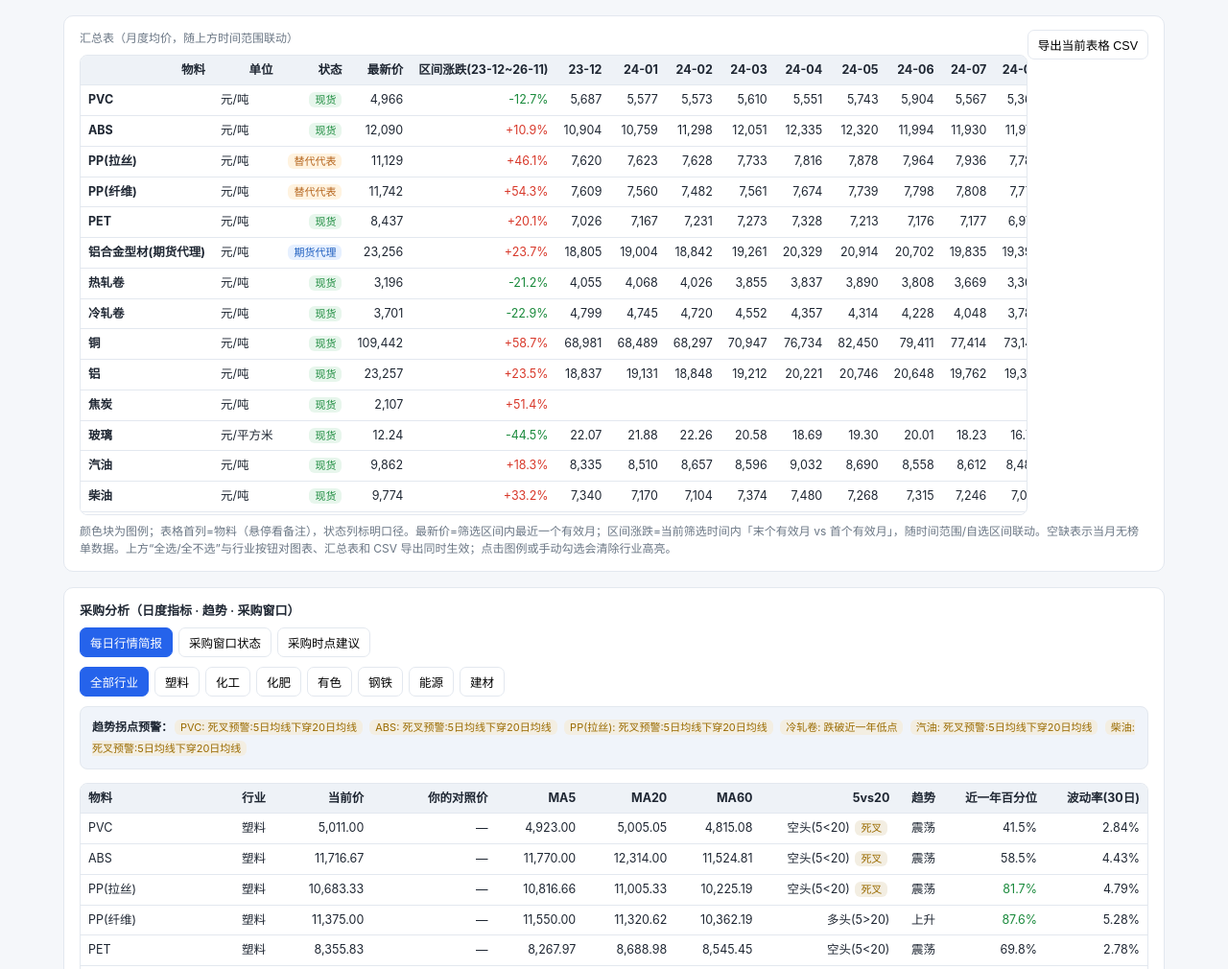
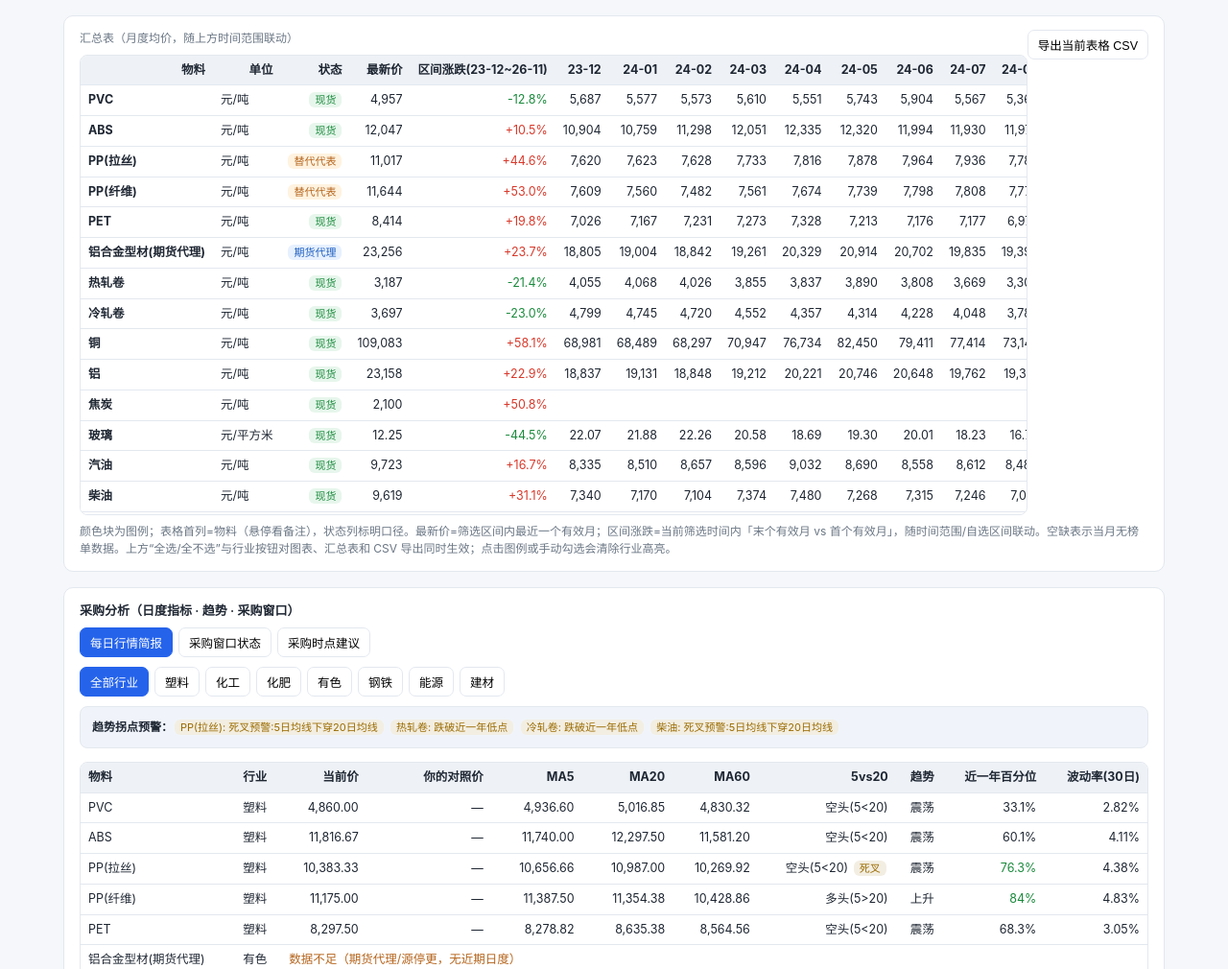
Before and after one commit to chenxi3319/material-price, a plain HTML site: page index.html in a window 1280 px wide. Shown: the part 990-2000 px from the top of the page at 96% size. Drawn offline with Linux system fonts and the light colour scheme.

Commit message:
价格更新 2026-11-19

```diff
--- a/index.html
+++ b/index.html
@@ -481,32 +481,30 @@ const DATA = {
         "2026-08": 4441.19,
         "2026-09": 4767.38,
         "2026-10": 4998.43,
-        "2026-11": 4965.62
+        "2026-11": 4956.8
       },
       "caliber": "现货",
       "caliber_note": "生意社大宗榜官方月均价，可直接用于比价",
       "analytics": {
-        "current": 5011.0,
-        "current_date": "2026-11-13",
-        "ma5": 4923.0,
-        "ma20": 5005.05,
-        "ma60": 4815.08,
+        "current": 4860.0,
+        "current_date": "2026-11-18",
+        "ma5": 4936.6,
+        "ma20": 5016.85,
+        "ma60": 4830.32,
         "cross_status": "below",
-        "cross_event": "death",
-        "vol30": 2.84,
-        "pct1y": 41.5,
+        "cross_event": "none",
+        "vol30": 2.82,
+        "pct1y": 33.1,
         "trend": "osc",
         "window": "neutral",
         "method": "按需采购",
         "lock_ratio": 40,
         "exec_limit": "30日内按生产节奏采购",
-        "warn": [
-          "死叉预警:5日均线下穿20日均线"
-        ],
-        "daily_count": 400,
+        "warn": [],
+        "daily_count": 402,
         "daily_range": [
           "2025-05-01",
-          "2026-11-13"
+          "2026-11-18"
         ]
       }
     },
@@ -673,32 +671,30 @@ const DATA = {
         "2026-08": 9898.73,
         "2026-09": 11242.06,
         "2026-10": 12232.15,
-        "2026-11": 12089.58
+        "2026-11": 12046.67
       },
       "caliber": "现货",
       "caliber_note": "生意社大宗榜官方月均价，可直接用于比价",
       "analytics": {
-        "current": 11716.67,
-        "current_date": "2026-11-13",
-        "ma5": 11770.0,
-        "ma20": 12314.0,
-        "ma60": 11524.81,
+        "current": 11816.67,
+        "current_date": "2026-11-18",
+        "ma5": 11740.0,
+        "ma20": 12297.5,
+        "ma60": 11581.2,
         "cross_status": "below",
-        "cross_event": "death",
-        "vol30": 4.43,
-        "pct1y": 58.5,
+        "cross_event": "none",
+        "vol30": 4.11,
+        "pct1y": 60.1,
         "trend": "osc",
         "window": "neutral",
         "method": "按需采购",
         "lock_ratio": 40,
         "exec_limit": "30日内按生产节奏采购",
-        "warn": [
-          "死叉预警:5日均线下穿20日均线"
-        ],
-        "daily_count": 399,
+        "warn": [],
+        "daily_count": 401,
         "daily_range": [
           "2025-05-01",
-          "2026-11-13"
+          "2026-11-18"
         ]
       }
     },
@@ -843,20 +839,20 @@ const DATA = {
         "2026-08": 9093.81,
         "2026-09": 9879.84,
         "2026-10": 10720.0,
-        "2026-11": 11129.17
+        "2026-11": 11016.66
       },
       "caliber": "替代代表",
       "caliber_note": "原榜单品种已停更，用其细分规格月均代表，口径略变",
       "analytics": {
-        "current": 10683.33,
-        "current_date": "2026-11-13",
-        "ma5": 10816.66,
-        "ma20": 11005.33,
-        "ma60": 10225.19,
+        "current": 10383.33,
+        "current_date": "2026-11-18",
+        "ma5": 10656.66,
+        "ma20": 10987.0,
+        "ma60": 10269.92,
         "cross_status": "below",
         "cross_event": "death",
-        "vol30": 4.79,
-        "pct1y": 81.7,
+        "vol30": 4.38,
+        "pct1y": 76.3,
         "trend": "osc",
         "window": "closed",
         "method": "暂缓采购(仅急需)",
@@ -865,10 +861,10 @@ const DATA = {
         "warn": [
           "死叉预警:5日均线下穿20日均线"
         ],
-        "daily_count": 400,
+        "daily_count": 402,
         "daily_range": [
           "2025-05-01",
-          "2026-11-13"
+          "2026-11-18"
         ]
       }
     },
@@ -959,30 +955,30 @@ const DATA = {
         "2026-08": 9187.5,
         "2026-09": 9872.02,
         "2026-10": 10847.32,
-        "2026-11": 11742.19
+        "2026-11": 11643.75
       },
       "caliber": "替代代表",
       "caliber_note": "原榜单品种已停更，用其细分规格月均代表，口径略变",
       "analytics": {
-        "current": 11375.0,
-        "current_date": "2026-11-13",
-        "ma5": 11550.0,
-        "ma20": 11320.62,
-        "ma60": 10362.19,
+        "current": 11175.0,
+        "current_date": "2026-11-18",
+        "ma5": 11387.5,
+        "ma20": 11354.38,
+        "ma60": 10428.86,
         "cross_status": "above",
         "cross_event": "none",
-        "vol30": 5.28,
-        "pct1y": 87.6,
+        "vol30": 4.83,
+        "pct1y": 84.0,
         "trend": "up",
         "window": "closed",
         "method": "暂缓采购(仅急需)",
         "lock_ratio": 10,
         "exec_limit": "暂不采购, 等待价格回调",
         "warn": [],
-        "daily_count": 400,
+        "daily_count": 402,
         "daily_range": [
           "2025-05-01",
-          "2026-11-13"
+          "2026-11-18"
         ]
       }
     },
@@ -1149,30 +1145,30 @@ const DATA = {
         "2026-08": 7611.34,
         "2026-09": 8554.33,
         "2026-10": 8867.43,
-        "2026-11": 8437.11
+        "2026-11": 8413.77
       },
       "caliber": "现货",
       "caliber_note": "生意社大宗榜官方月均价，可直接用于比价",
       "analytics": {
-        "current": 8355.83,
-        "current_date": "2026-11-13",
-        "ma5": 8267.97,
-        "ma20": 8688.98,
-        "ma60": 8545.45,
+        "current": 8297.5,
+        "current_date": "2026-11-18",
+        "ma5": 8278.82,
+        "ma20": 8635.38,
+        "ma60": 8564.56,
         "cross_status": "below",
         "cross_event": "none",
-        "vol30": 2.78,
-        "pct1y": 69.8,
+        "vol30": 3.05,
+        "pct1y": 68.3,
         "trend": "osc",
         "window": "neutral",
         "method": "按需采购",
         "lock_ratio": 40,
         "exec_limit": "30日内按生产节奏采购",
         "warn": [],
-        "daily_count": 400,
+        "daily_count": 402,
         "daily_range": [
           "2025-05-01",
-          "2026-11-13"
+          "2026-11-18"
         ]
       }
     },
@@ -1450,30 +1446,32 @@ const DATA = {
         "2026-08": 3292.67,
         "2026-09": 3345.52,
         "2026-10": 3242.14,
-        "2026-11": 3196.0
+        "2026-11": 3187.0
       },
       "caliber": "现货",
       "caliber_note": "生意社大宗榜官方月均价，可直接用于比价",
       "analytics": {
-        "current": 3190.0,
-        "current_date": "2026-11-13",
-        "ma5": 3203.2,
-        "ma20": 3216.7,
-        "ma60": 3292.43,
+        "current": 3122.0,
+        "current_date": "2026-11-18",
+        "ma5": 3179.2,
+        "ma20": 3206.5,
+        "ma60": 3287.6,
         "cross_status": "below",
         "cross_event": "none",
-        "vol30": 1.32,
-        "pct1y": 4.9,
+        "vol30": 1.41,
+        "pct1y": 0.0,
         "trend": "down",
         "window": "open",
         "method": "分批采购",
         "lock_ratio": 60,
         "exec_limit": "建议15日内分批建仓",
-        "warn": [],
-        "daily_count": 400,
+        "warn": [
+          "跌破近一年低点"
+        ],
+        "daily_count": 402,
         "daily_range": [
           "2025-05-01",
-          "2026-11-13"
+          "2026-11-18"
         ]
       }
     },
@@ -1640,19 +1638,19 @@ const DATA = {
         "2026-08": 3754.29,
         "2026-09": 3798.57,
         "2026-10": 3748.93,
-        "2026-11": 3700.94
+        "2026-11": 3697.0
       },
       "caliber": "现货",
       "caliber_note": "生意社大宗榜官方月均价，可直接用于比价",
       "analytics": {
-        "current": 3692.5,
-        "current_date": "2026-11-13",
-        "ma5": 3698.5,
-        "ma20": 3721.5,
-        "ma60": 3765.0,
+        "current": 3670.0,
+        "current_date": "2026-11-18",
+        "ma5": 3691.0,
+        "ma20": 3713.25,
+        "ma60": 3763.04,
         "cross_status": "below",
         "cross_event": "none",
-        "vol30": 0.93,
+        "vol30": 0.96,
         "pct1y": 0.0,
         "trend": "down",
         "window": "open",
@@ -1662,10 +1660,10 @@ const DATA = {
         "warn": [
           "跌破近一年低点"
         ],
-        "daily_count": 400,
+        "daily_count": 402,
         "daily_range": [
           "2025-05-01",
-          "2026-11-13"
+          "2026-11-18"
         ]
       }
     },
@@ -1771,30 +1769,30 @@ const DATA = {
         "2026-08": 108282.22,
         "2026-09": 110495.48,
         "2026-10": 110748.1,
-        "2026-11": 109441.67
+        "2026-11": 109083.33
       },
       "caliber": "现货",
       "caliber_note": "生意社大宗榜官方月均价，可直接用于比价",
       "analytics": {
-        "current": 109340.0,
-        "current_date": "2026-11-13",
-        "ma5": 109218.33,
-        "ma20": 109946.25,
-        "ma60": 110287.65,
+        "current": 107811.67,
+        "current_date": "2026-11-18",
+        "ma5": 108335.33,
+        "ma20": 109656.25,
+        "ma60": 110285.51,
         "cross_status": "below",
         "cross_event": "none",
-        "vol30": 0.94,
-        "pct1y": 86.7,
+        "vol30": 1.12,
+        "pct1y": 79.4,
         "trend": "down",
         "window": "closed",
         "method": "暂缓采购(仅急需)",
         "lock_ratio": 10,
         "exec_limit": "暂不采购, 等待价格回调",
         "warn": [],
-        "daily_count": 400,
+        "daily_count": 402,
         "daily_range": [
           "2025-05-01",
-          "2026-11-13"
+          "2026-11-18"
         ]
       }
     },
@@ -1900,30 +1898,30 @@ const DATA = {
         "2026-08": 23876.51,
         "2026-09": 24290.16,
         "2026-10": 23776.55,
-        "2026-11": 23257.08
+        "2026-11": 23158.33
       },
       "caliber": "现货",
       "caliber_note": "生意社大宗榜官方月均价，可直接用于比价",
       "analytics": {
-        "current": 23145.0,
-        "current_date": "2026-11-13",
-        "ma5": 23171.0,
-        "ma20": 23504.92,
-        "ma60": 23900.89,
+        "current": 22546.67,
+        "current_date": "2026-11-18",
+        "ma5": 22903.67,
+        "ma20": 23452.92,
+        "ma60": 23871.08,
         "cross_status": "below",
         "cross_event": "none",
-        "vol30": 1.39,
-        "pct1y": 44.2,
+        "vol30": 1.61,
+        "pct1y": 24.0,
         "trend": "down",
-        "window": "neutral",
-        "method": "按需采购",
-        "lock_ratio": 40,
-        "exec_limit": "30日内按生产节奏采购",
+        "window": "open",
+        "method": "分批采购",
+        "lock_ratio": 60,
+        "exec_limit": "建议15日内分批建仓",
         "warn": [],
-        "daily_count": 400,
+        "daily_count": 402,
         "daily_range": [
           "2025-05-01",
-          "2026-11-13"
+          "2026-11-18"
         ]
       }
     },
@@ -2053,30 +2051,30 @@ const DATA = {
         "2026-08": 1891.85,
         "2026-09": 2238.93,
         "2026-10": 2193.75,
-        "2026-11": 2107.19
+        "2026-11": 2099.75
       },
       "caliber": "现货",
       "caliber_note": "生意社大宗榜官方月均价，可直接用于比价",
       "analytics": {
-        "current": 2125.0,
-        "current_date": "2026-11-13",
-        "ma5": 2106.5,
-        "ma20": 2120.62,
-        "ma60": 2167.56,
+        "current": 2070.0,
+        "current_date": "2026-11-18",
+        "ma5": 2096.25,
+        "ma20": 2112.38,
+        "ma60": 2174.27,
         "cross_status": "below",
         "cross_event": "none",
-        "vol30": 4.37,
-        "pct1y": 79.2,
+        "vol30": 4.28,
+        "pct1y": 73.3,
         "trend": "down",
         "window": "closed",
         "method": "暂缓采购(仅急需)",
         "lock_ratio": 10,
         "exec_limit": "暂不采购, 等待价格回调",
         "warn": [],
-        "daily_count": 333,
+        "daily_count": 335,
         "daily_range": [
           "2025-08-04",
-          "2026-11-13"
+          "2026-11-18"
         ]
       }
     },
@@ -2228,30 +2226,30 @@ const DATA = {
         "2026-08": 12.11,
         "2026-09": 12.3,
         "2026-10": 11.99,
-        "2026-11": 12.24
+        "2026-11": 12.25
       },
       "caliber": "现货",
       "caliber_note": "生意社大宗榜官方月均价，可直接用于比价",
       "analytics": {
-        "current": 12.33,
-        "current_date": "2026-11-13",
-        "ma5": 12.33,
-        "ma20": 12.07,
-        "ma60": 12.16,
+        "current": 12.25,
+        "current_date": "2026-11-18",
+        "ma5": 12.32,
+        "ma20": 12.1,
+        "ma60": 12.17,
         "cross_status": "above",
         "cross_event": "none",
-        "vol30": 1.2,
-        "pct1y": 19.7,
+        "vol30": 1.29,
+        "pct1y": 15.5,
         "trend": "osc",
         "window": "open",
         "method": "分批采购",
         "lock_ratio": 60,
         "exec_limit": "建议15日内分批建仓",
         "warn": [],
-        "daily_count": 400,
+        "daily_count": 402,
         "daily_range": [
           "2025-05-01",
-          "2026-11-13"
+          "2026-11-18"
         ]
       }
     },
@@ -2418,32 +2416,30 @@ const DATA = {
         "2026-08": 8810.92,
         "2026-09": 10042.62,
         "2026-10": 10100.77,
-        "2026-11": 9861.84
+        "2026-11": 9722.86
       },
       "caliber": "现货",
       "caliber_note": "生意社大宗榜官方月均价，可直接用于比价",
       "analytics": {
-        "current": 9530.57,
-        "current_date": "2026-11-13",
-        "ma5": 9636.26,
-        "ma20": 9985.49,
-        "ma60": 9920.23,
+        "current": 9059.86,
+        "current_date": "2026-11-18",
+        "ma5": 9399.4,
+        "ma20": 9903.74,
+        "ma60": 9926.62,
         "cross_status": "below",
-        "cross_event": "death",
-        "vol30": 2.2,
-        "pct1y": 74.8,
-        "trend": "osc",
-        "window": "closed",
-        "method": "暂缓采购(仅急需)",
-        "lock_ratio": 10,
-        "exec_limit": "暂不采购, 等待价格回调",
-        "warn": [
-          "死叉预警:5日均线下穿20日均线"
-        ],
-        "daily_count": 400,
+        "cross_event": "none",
+        "vol30": 3.06,
+        "pct1y": 60.5,
+        "trend": "down",
+        "window": "neutral",
+        "method": "按需采购",
+        "lock_ratio": 40,
+        "exec_limit": "30日内按生产节奏采购",
+        "warn": [],
+        "daily_count": 402,
         "daily_range": [
           "2025-05-01",
-          "2026-11-13"
+          "2026-11-18"
         ]
       }
     },
@@ -2610,20 +2606,20 @@ const DATA = {
         "2026-08": 7688.37,
         "2026-09": 9053.57,
         "2026-10": 9718.45,
-        "2026-11": 9773.82
+        "2026-11": 9619.34
       },
       "caliber": "现货",
       "caliber_note": "生意社大宗榜官方月均价，可直接用于比价",
       "analytics": {
-        "current": 9410.57,
-        "current_date": "2026-11-13",
-        "ma5": 9542.14,
-        "ma20": 9781.63,
-        "ma60": 9242.59,
+        "current": 8884.14,
+        "current_date": "2026-11-18",
+        "ma5": 9266.46,
+        "ma20": 9728.51,
+        "ma60": 9280.08,
         "cross_status": "below",
         "cross_event": "death",
-        "vol30": 2.42,
-        "pct1y": 82.5,
+        "vol30": 3.07,
+        "pct1y": 70.9,
         "trend": "osc",
         "window": "closed",
         "method": "暂缓采购(仅急需)",
@@ -2632,10 +2628,10 @@ const DATA = {
         "warn": [
           "死叉预警:5日均线下穿20日均线"
         ],
-        "daily_count": 400,
+        "daily_count": 402,
         "daily_range": [
           "2025-05-01",
-          "2026-11-13"
+          "2026-11-18"
         ]
       }
     },
@@ -2802,30 +2798,30 @@ const DATA = {
         "2026-08": 1723.57,
         "2026-09": 1774.4,
         "2026-10": 1747.32,
-        "2026-11": 1756.25
+        "2026-11": 1755.0
       },
       "caliber": "现货",
       "caliber_note": "生意社大宗榜官方月均价，可直接用于比价",
       "analytics": {
-        "current": 1755.0,
-        "current_date": "2026-11-13",
-        "ma5": 1753.5,
-        "ma20": 1744.62,
-        "ma60": 1755.92,
+        "current": 1747.5,
+        "current_date": "2026-11-18",
+        "ma5": 1752.5,
+        "ma20": 1746.5,
+        "ma60": 1756.92,
         "cross_status": "above",
         "cross_event": "none",
-        "vol30": 0.99,
-        "pct1y": 42.7,
+        "vol30": 0.89,
+        "pct1y": 24.7,
         "trend": "osc",
-        "window": "neutral",
-        "method": "按需采购",
-        "lock_ratio": 40,
-        "exec_limit": "30日内按生产节奏采购",
+        "window": "open",
+        "method": "分批采购",
+        "lock_ratio": 60,
+        "exec_limit": "建议15日内分批建仓",
         "warn": [],
-        "daily_count": 400,
+        "daily_count": 402,
         "daily_range": [
           "2025-05-01",
-          "2026-11-13"
+          "2026-11-18"
         ]
       },
       "user_price": 1840.0,
@@ -2994,30 +2990,30 @@ const DATA = {
         "2026-08": 3288.45,
         "2026-09": 3398.57,
         "2026-10": 3381.96,
-        "2026-11": 3318.75
+        "2026-11": 3314.5
       },
       "caliber": "现货",
       "caliber_note": "生意社大宗榜官方月均价，可直接用于比价",
       "analytics": {
-        "current": 3312.5,
-        "current_date": "2026-11-13",
-        "ma5": 3311.0,
-        "ma20": 3350.5,
-        "ma60": 3375.56,
+        "current": 3290.0,
+        "current_date": "2026-11-18",
+        "ma5": 3305.0,
+        "ma20": 3341.75,
+        "ma60": 3375.77,
         "cross_status": "below",
         "cross_event": "none",
-        "vol30": 1.17,
-        "pct1y": 23.0,
+        "vol30": 1.23,
+        "pct1y": 14.0,
         "trend": "down",
         "window": "open",
         "method": "分批采购",
         "lock_ratio": 60,
         "exec_limit": "建议15日内分批建仓",
         "warn": [],
-        "daily_count": 400,
+        "daily_count": 402,
         "daily_range": [
           "2025-05-01",
-          "2026-11-13"
+          "2026-11-18"
         ]
       }
     },
@@ -3086,30 +3082,30 @@ const DATA = {
         "2026-08": 1293.81,
         "2026-09": 1673.51,
         "2026-10": 1815.8,
-        "2026-11": 1708.75
+        "2026-11": 1698.5
       },
       "caliber": "现货",
       "caliber_note": "生意社大宗榜官方月均价，可直接用于比价",
       "analytics": {
-        "current": 1662.5,
-        "current_date": "2026-11-13",
-        "ma5": 1672.5,
-        "ma20": 1767.25,
-        "ma60": 1692.27,
+        "current": 1655.0,
+        "current_date": "2026-11-18",
+        "ma5": 1662.5,
+        "ma20": 1746.12,
+        "ma60": 1702.52,
         "cross_status": "below",
         "cross_event": "none",
-        "vol30": 4.42,
-        "pct1y": 66.8,
+        "vol30": 4.84,
+        "pct1y": 66.1,
         "trend": "osc",
         "window": "neutral",
         "method": "按需采购",
         "lock_ratio": 40,
         "exec_limit": "30日内按生产节奏采购",
         "warn": [],
-        "daily_count": 400,
+        "daily_count": 402,
         "daily_range": [
           "2025-05-01",
-          "2026-11-13"
+          "2026-11-18"
         ]
       },
       "user_price": 2040.0,
@@ -3255,30 +3251,30 @@ const DATA = {
         "2026-08": 6228.57,
         "2026-09": 6255.36,
         "2026-10": 6206.25,
-        "2026-11": 6081.25
+        "2026-11": 6083.75
       },
       "caliber": "现货",
       "caliber_note": "生意社大宗榜官方月均价，可直接用于比价",
       "analytics": {
-        "current": 6100.0,
-        "current_date": "2026-11-13",
-        "ma5": 6090.0,
-        "ma20": 6130.0,
-        "ma60": 6211.67,
+        "current": 6087.5,
+        "current_date": "2026-11-18",
+        "ma5": 6097.5,
+        "ma20": 6113.12,
+        "ma60": 6208.96,
         "cross_status": "below",
         "cross_event": "none",
-        "vol30": 1.66,
-        "pct1y": 13.6,
+        "vol30": 1.6,
+        "pct1y": 12.0,
         "trend": "down",
         "window": "open",
         "method": "分批采购",
         "lock_ratio": 60,
         "exec_limit": "建议15日内分批建仓",
         "warn": [],
-        "daily_count": 400,
+        "daily_count": 402,
         "daily_range": [
           "2025-05-01",
-          "2026-11-13"
+          "2026-11-18"
         ]
       }
     },
```
